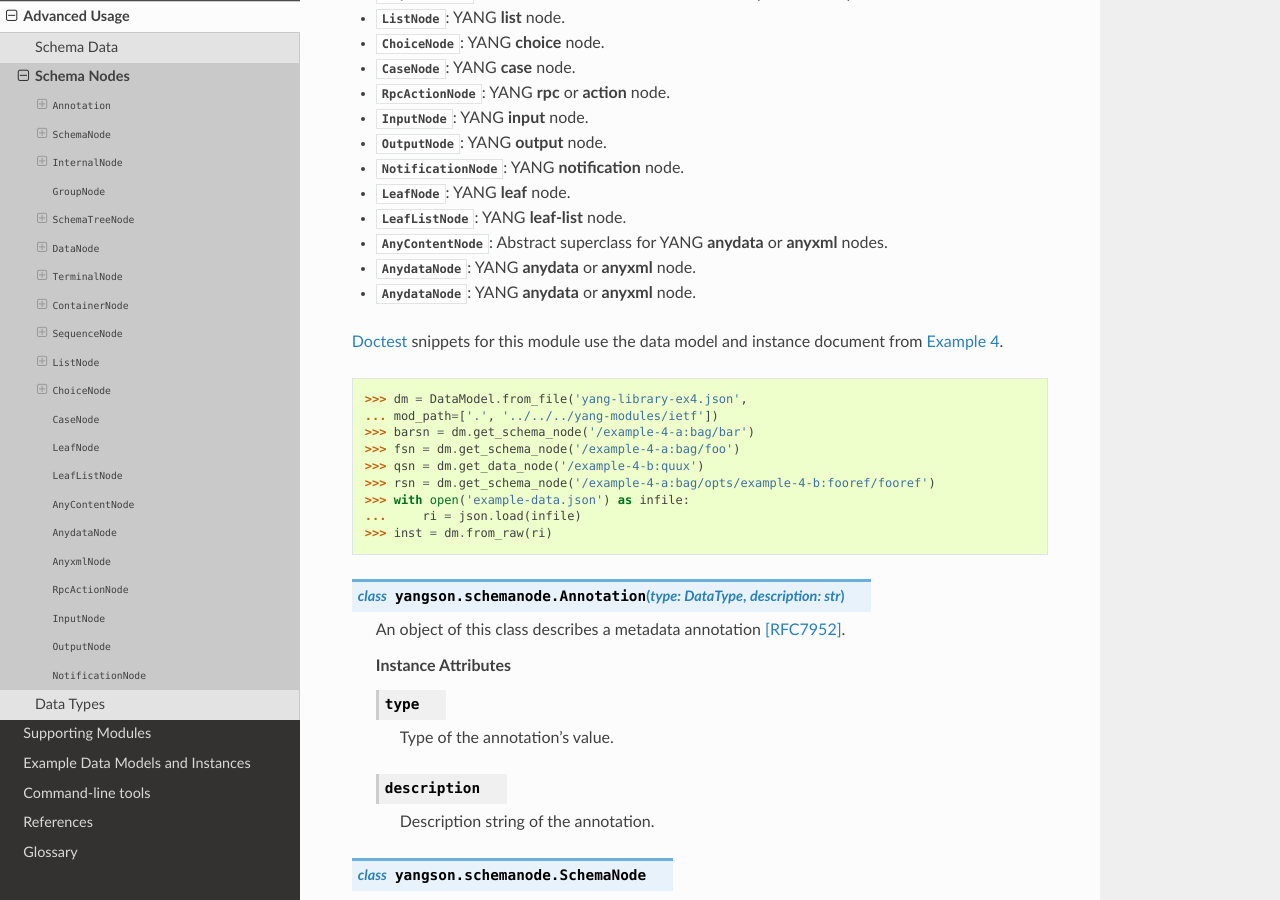
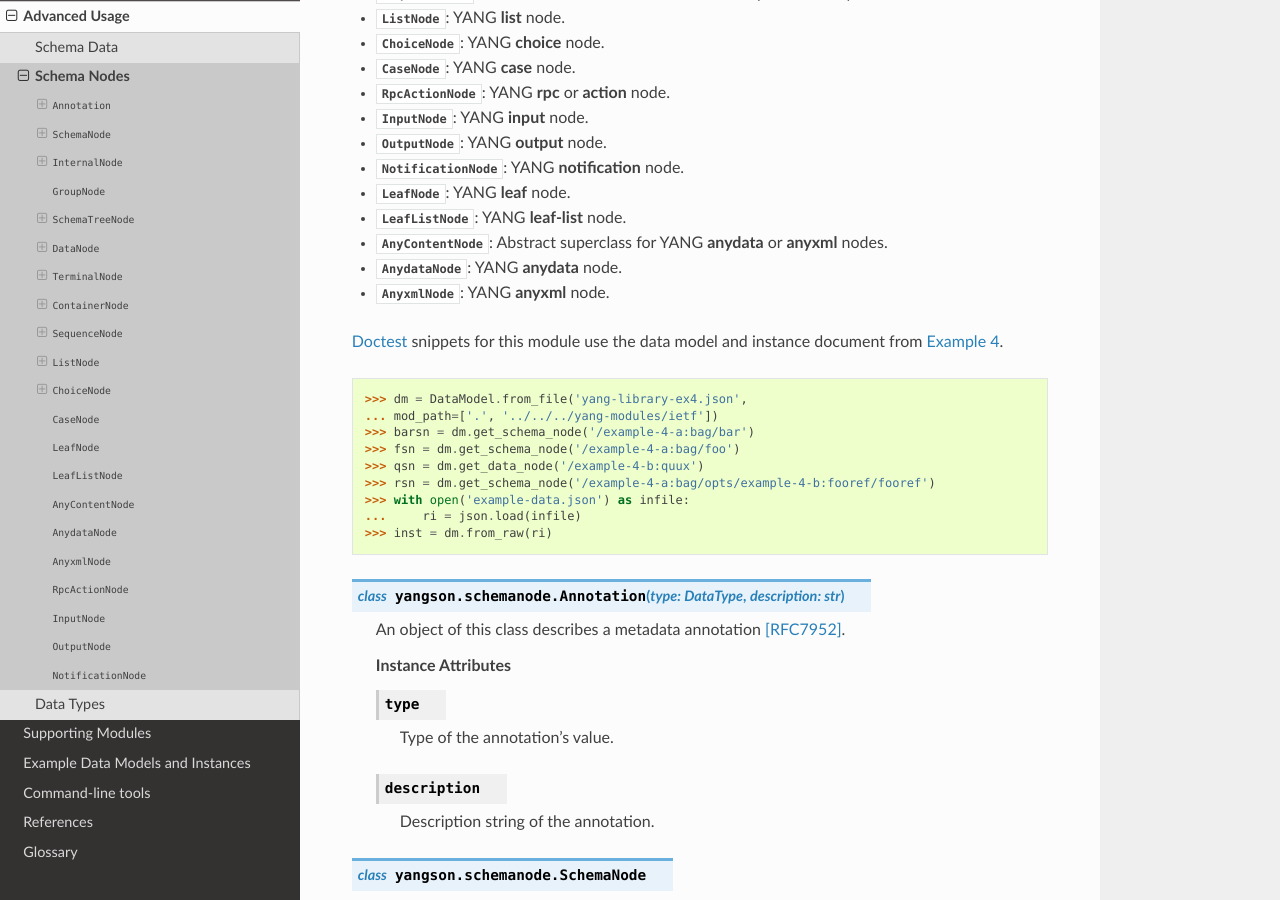
Before and after one commit to CZ-NIC/yangson, a Sphinx documentation site: the page built from docs/schemanode.rst, in a window 1280 px wide and 900 px high, scrolled down 427 px. Built offline with Sphinx 7.4.7 and the Read the Docs theme 3.1.0, drawn with Linux system fonts in a browser that asks for light colours.

Commit message:
Generate AnyxmlNode from YANG anyxml statement (GitLab MR !4)

```diff
--- a/docs/schemanode.rst
+++ b/docs/schemanode.rst
@@ -41,8 +41,8 @@ The *schemanode* module implements the following classes:
 * :class:`LeafListNode`: YANG **leaf-list** node.
 * :class:`AnyContentNode`: Abstract superclass for YANG **anydata**
   or **anyxml** nodes.
-* :class:`AnydataNode`: YANG **anydata** or **anyxml** node.
-* :class:`AnydataNode`: YANG **anydata** or **anyxml** node.
+* :class:`AnydataNode`: YANG **anydata** node.
+* :class:`AnyxmlNode`: YANG **anyxml** node.
 
 Doctest__ snippets for this module use the data model and instance
 document from :ref:`sec-ex4`.
```
Also changed, not shown: 1 other file.
